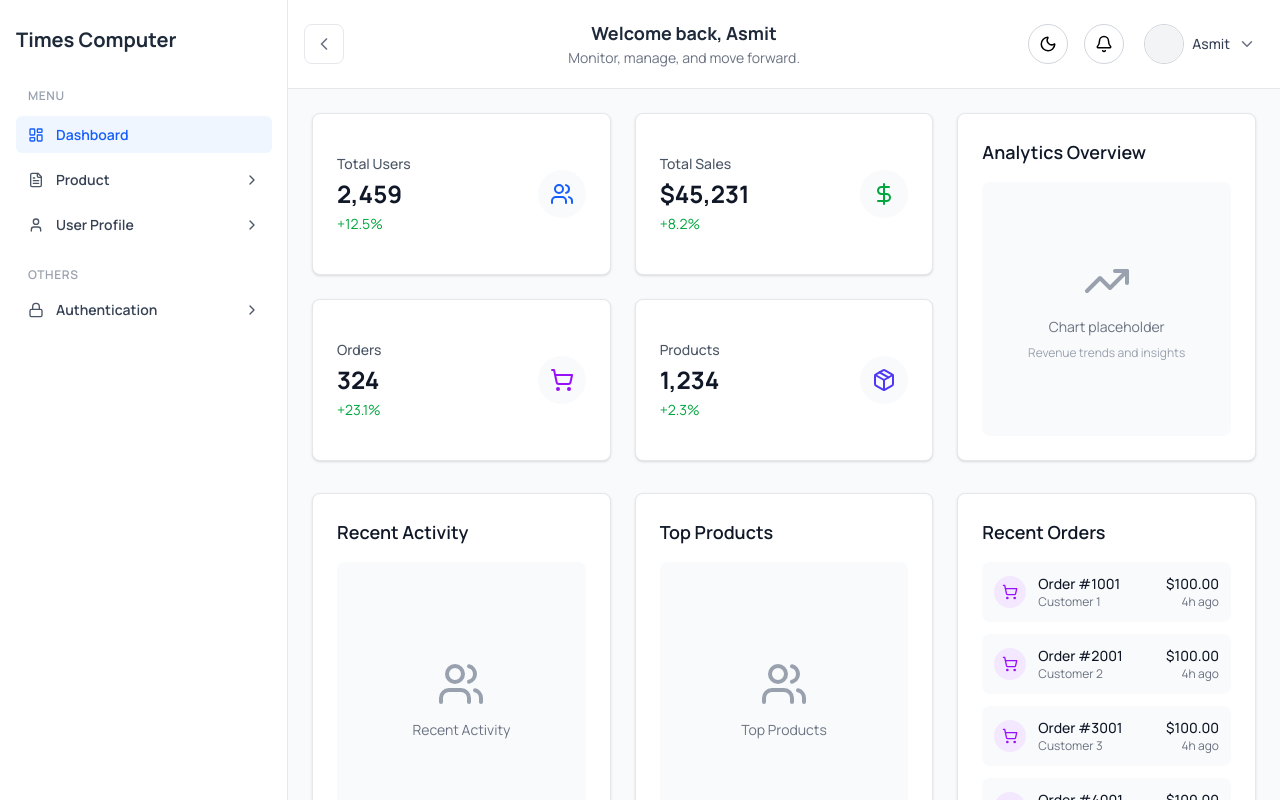
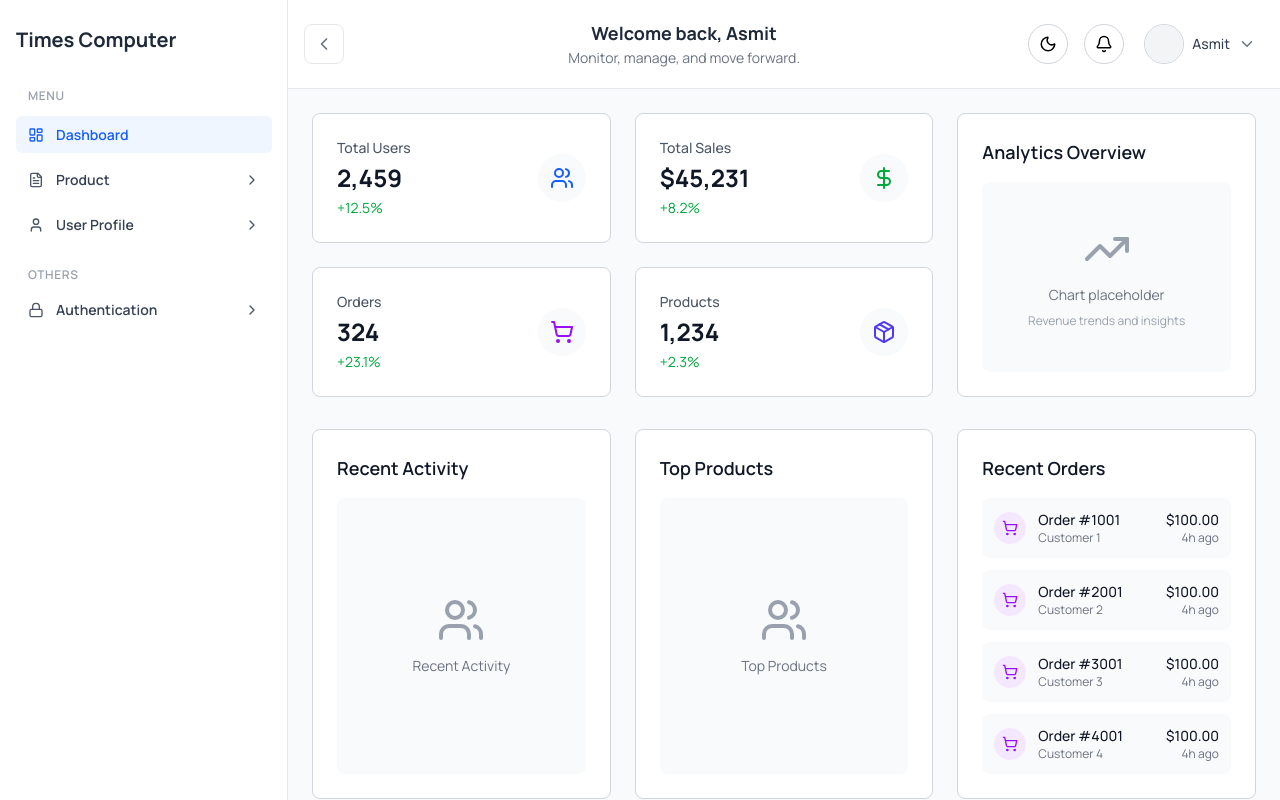
Before and after one commit to subhashadhikari057/TimesComputer, a Next.js app in the folder frontend/: page /admin/dashboard in a window 1280 px wide. Built offline with nearby package versions, Linux system fonts and the light colour scheme.

Commit message:
Shadow Fixed

```diff
--- a/frontend/src/app/admin/(dashboard)/dashboard/page.tsx
+++ b/frontend/src/app/admin/(dashboard)/dashboard/page.tsx
@@ -61,7 +61,7 @@ export default function DashboardPage() {
 
         {/* Right Section - Analytics Overview */}
         <div className="lg:col-span-1">
-          <div className="bg-white border border-gray-200 rounded-lg p-6 shadow-sm h-full min-h-[348px] flex flex-col">
+          <div className="bg-white border border-gray-300 rounded-lg p-6  h-full  flex flex-col hover:shadow-md transition-shadow">
             <h3 className="text-lg font-semibold text-gray-900 mb-4">
               Analytics Overview
             </h3>
@@ -81,7 +81,7 @@ export default function DashboardPage() {
       {/* Bottom Section - Full Width Cards */}
       <div className="grid grid-cols-1 lg:grid-cols-3 gap-6">
         {/* Bottom Left */}
-        <div className="bg-white border border-gray-200 rounded-lg p-6 shadow-sm flex flex-col">
+        <div className="bg-white border border-gray-300 rounded-lg p-6  flex flex-col hover:shadow-md transition-shadow">
           <h3 className="text-lg font-semibold text-gray-900 mb-4">
             Recent Activity
           </h3>
@@ -94,7 +94,7 @@ export default function DashboardPage() {
         </div>
 
         {/* Bottom Center */}
-        <div className="bg-white border border-gray-200 rounded-lg p-6 shadow-sm flex flex-col">
+        <div className="bg-white border border-gray-300 rounded-lg p-6 flex flex-col hover:shadow-md transition-shadow">
           <h3 className="text-lg font-semibold text-gray-900 mb-4">
             Top Products
           </h3>
@@ -107,7 +107,7 @@ export default function DashboardPage() {
         </div>
 
         {/* Bottom Right */}
-        <div className="bg-white border border-gray-200 rounded-lg p-6 shadow-sm">
+        <div className="bg-white border border-gray-300 rounded-lg p-6 hover:shadow-md transition-shadow">
           <h3 className="text-lg font-semibold text-gray-900 mb-4">
             Recent Orders
           </h3>
--- a/frontend/src/components/admin/dashboard/Statcards.tsx
+++ b/frontend/src/components/admin/dashboard/Statcards.tsx
@@ -16,7 +16,7 @@ export default function StatCard({
   color,
 }: StatCardProps) {
   return (
-    <div className="bg-white border border-gray-200 rounded-lg p-6 shadow-sm hover:shadow-md transition-shadow min-h-[160px]">
+    <div className="bg-white border border-gray-300 rounded-lg p-6  hover:shadow-md transition-shadow">
       <div className="flex items-center justify-between h-full">
         <div className="flex-1">
           <p className="text-sm font-medium text-gray-600 mb-1">{title}</p>
```
